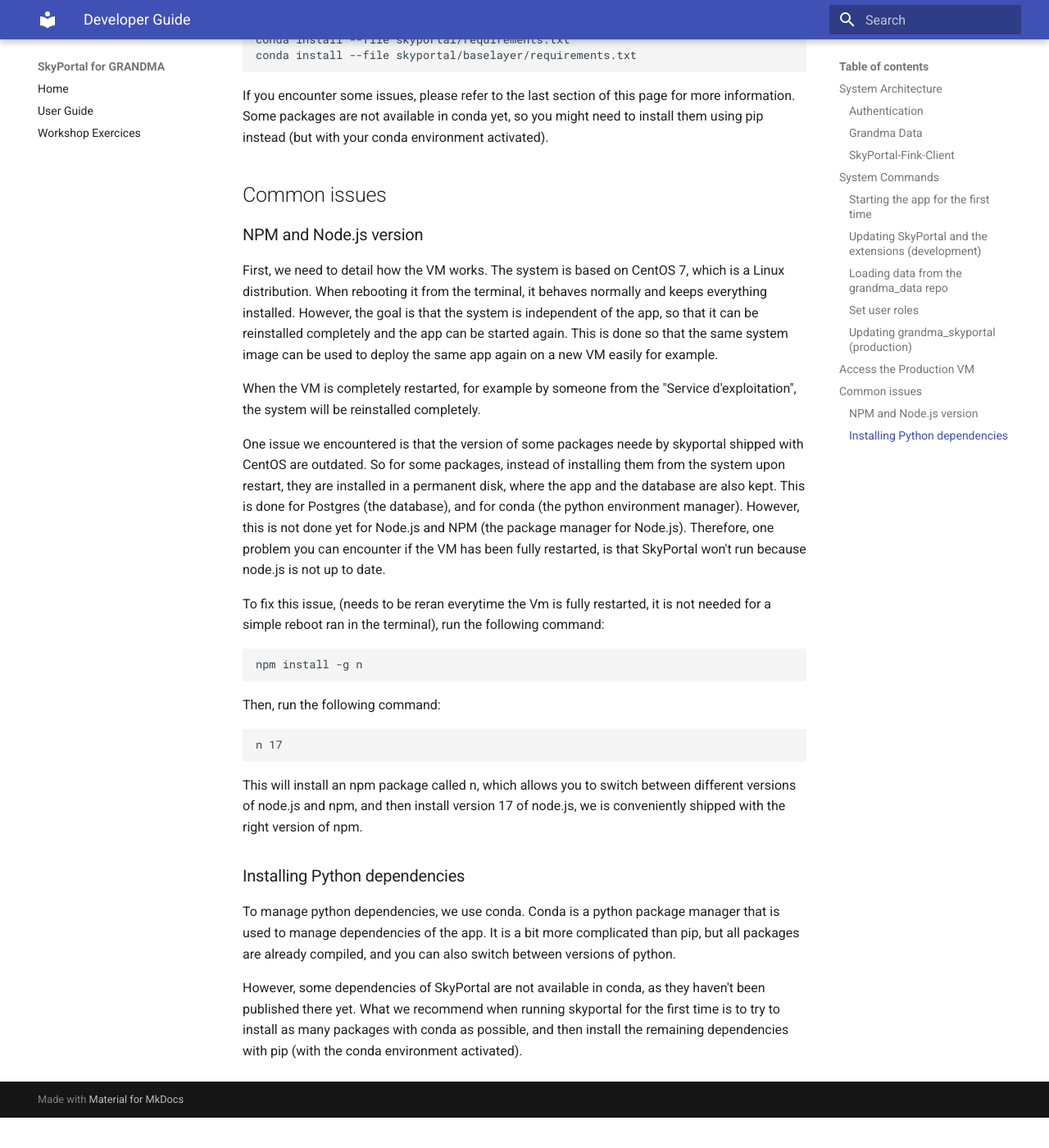
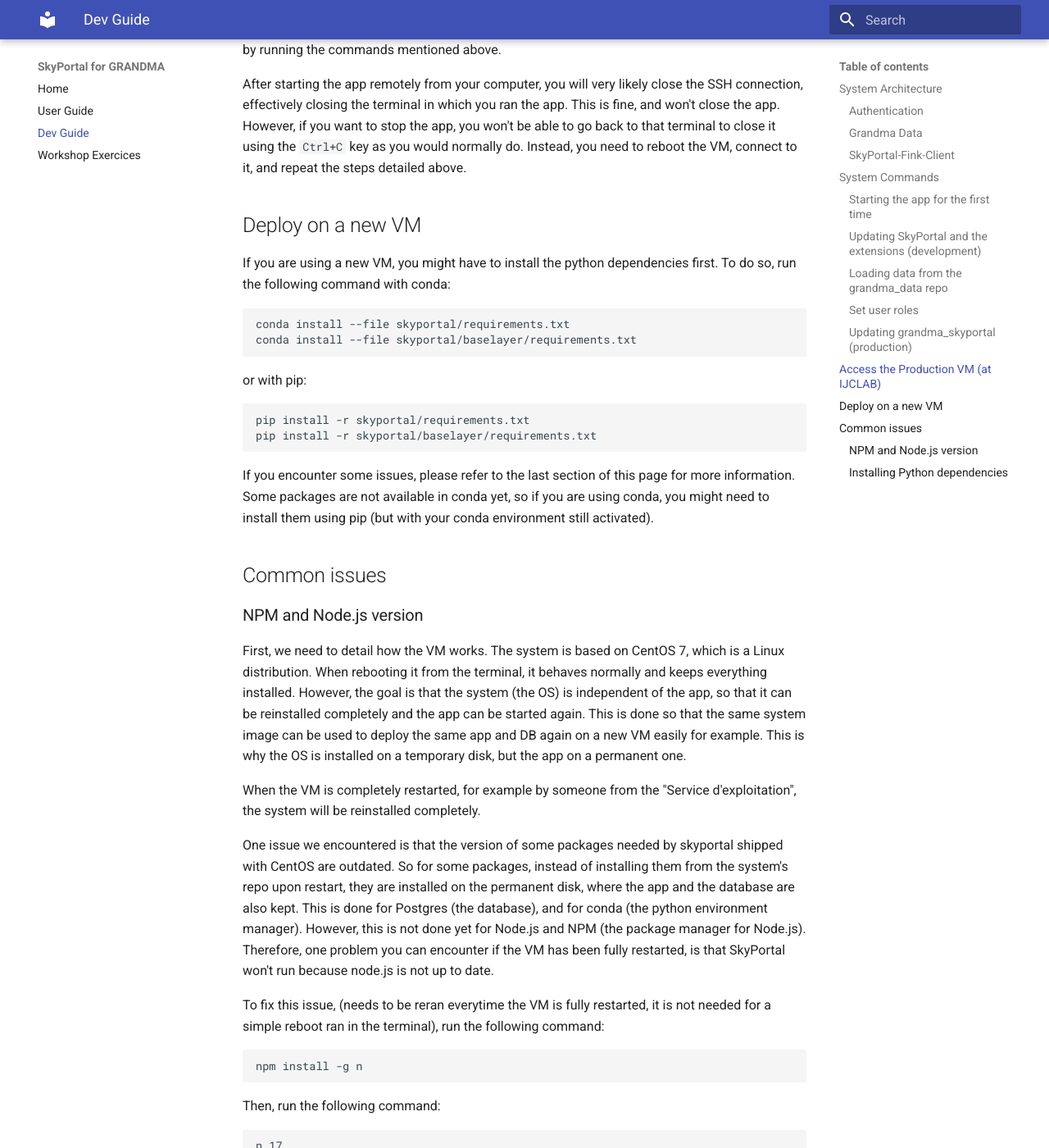
Before and after one commit to grandma-collaboration/icare, an MkDocs documentation site: the page built from docs/dev_guide/index.md, in a window 1280 px wide and 1400 px high, scrolled down 8623 px. Shown: the whole window at 82% size. Built offline with MkDocs 1.6.1 and Material for MkDocs 9.7.7, drawn with Linux system fonts in a browser that asks for light colours; before the commit the page ends 9986 px from its top, so only the background shows below that; some of the changed text lies outside the part shown.

Commit message:
corrections

````diff
--- a/docs/dev_guide/index.md
+++ b/docs/dev_guide/index.md
@@ -13,9 +13,9 @@
 
 Using basic SkyPortal, you have baselayer as a submodule, and skyportal on top of it adding backend and frontend.
 
-*Important to note for later, is that baselayer is where the authentication with Google is handled.*
+*One important thing keep in mind, is that baselayer is where the authentication with Google is handled.*
 
-Here, we want to add feature on top of skyportal, but also modify existing features in both skyportal and baselayer.
+Here, we want to add features on top of skyportal, but also modify existing features in both skyportal and baselayer.
 In order to do this, we have an extensions directory, containing the different features we want to add.
 It could have extensions other than skyportal if we need to run other apps at the same time as skyportal, but for now we only have an extensions/skyportal directory containing new/modified features for skyportal and baselayer.
 Here is how it is structured:
@@ -154,8 +155,8 @@
     skyportal : Makefile
 ```
 
-grandma_data is a submodule, pointing to a git repo where we gather technical information about telescopes and instruments. They are contained in yaml files, and we added `db_grandma.yaml` that references to the telescope and instruments in the git repo.
-Then, we added a Makefile in skyportal, that adds a command to load the data in the database: `make load_grandma_data`.
+grandma_data is a submodule, pointing to a git repo containing yaml files where we gather technical information about telescopes and instruments. In SkyPortal, you can populate the DB using yaml files, which is why we added a `db_grandma.yaml` that references to the telescope and instruments from grandma_data.
+Then, we modified SkyPortal's Makefile to add a command that allows us to load the data in the database: `make load_grandma_data`.
 
 ### SkyPortal-Fink-Client
 
@@ -168,18 +169,18 @@
     fink : skyportal_fink_client
 ```
 
-Seperately from this project, we developed an extension for skyportal called skyportal-fink-client. It is a client that polls alerts data from Fink broker, and pushes them to SkyPortal. GRANDMA needs it to receive alerts for kilonova candidates.
+Seperately from this project, we developed an extension for skyportal called skyportal-fink-client. It is a client that polls alerts from Fink broker, and pushes them to SkyPortal. GRANDMA needs it to receive alerts for kilonova candidates.
 
-To make it easier during deployment (to avoid to configure it and start it manually and seperately from skyportal), we added a script to configure it and run it automatically with skyportal as a microservice.
-When starting SkyPortal, it will wait for the app to be fully started, verify that the DB contains the telescope(s) and instrument(s) associated to the alerts, and then it will start polling them. Everything is logged in the log folder of skyportal along with the other logs of the app. This is done so you can keep a history of the alerts that were polled, so you can verify that the alerts are being pushed to SkyPortal correctly.
+To make it easier during deployment (to avoid to configure it and start it manually, and seperately from skyportal), we added a script to configure it and run it automatically in skyportal as a microservice.
+When starting SkyPortal, it will wait for the app to be fully started, verify that the DB contains the telescope(s) and instrument(s) associated to the alerts, and then it will start polling and posting them. Everything is logged in the log folder of skyportal along with the other logs of the app. This is done so you can keep a history of the alerts that were polled, to verify if needed that the alerts are being pushed to SkyPortal correctly.
 
 ## System Commands
 
 Now that we've explored the architecture of grandma_skyportal, let's see how do we actually add the extensions to SkyPortal, update Skyportal and said extensions, and much more.
 
-In grandma_skyportal, you'll find a launcher directory, containing different commands. The taxonomy of the launcher directly follows the one established in Fritz, for consistency sake.
+In grandma_skyportal, you'll find a launcher directory, containing different commands. The launcher directory follows the same patterns established in Fritz, for consistency sake.
 
-Here are the diffent commands, all prefixed with `./grandma.sh`.
+Here are the different commands, all prefixed with `./grandma.sh` to run:
 
 - run
 - update
@@ -189,9 +190,19 @@
 - set_user_role
 - load_grandma_data
 
-In this documentation, we'll focus only on the use of the `run` command. Effectively, other commands will we called along with the `run` command, as arguments. For example, we can use `./grandma.sh run --clear --init` to clear the database, recreate tables and then run the app.
+In this documentation, we'll focus only on the `run` command. Effectively, other commands will we called along with the `run` command as arguments. For example, we can use `./grandma.sh run --clear --init` to clear the database, recreate tables and then run the app.
 
 ### Starting the app for the first time
+
+First, you need to install the dependencies required to use the commands mentioned in the previous section. Whether you use the `pip` or `conda` package manager, you need to install the packages from the `requirements.txt` file.
+
+```
+pip install -r requirements.txt
+```
+or
+```
+conda install --file requirements.txt
+```
 
 To run the app for the first time, we can use the `run` command as such:
 ```
@@ -202,12 +213,12 @@
 
 ### Updating SkyPortal and the extensions (development)
 
-To update the version of SkyPortal that is pinned in the app, we can use the `update` command as such:
+To update the version of SkyPortal that is pinned in the repo, we can use the `update` command as such:
 ```
 ./grandma.sh run --do_update
 ```
 
-This will update the version of SkyPortal that is pinned in the app. When doing so, we are basically running a `git diff` to see which files have been modified. If some of these files are also the files we have modified in the extensions folder, we also need to merge new changes into the extensions folder. If we don't do this, when replacing skyportal's files by the files in the extensions folder, we'll lose the changes we new changes from SkyPortal. Besides from missing on new features, it is very likely to break the app. Which is why, when we detect that some skyportal changes affect the files in extensions, we give the user 3 choices:
+This will update the version of SkyPortal that is pinned in the app. When doing so, we are basically running a `git diff` to see which files have been modified. If some of those files are also the files we have copied and modified in the extensions folder, we need to merge new changes in the extensions folder. If we don't do this, when replacing skyportal's files by the files in the extensions folder, we'll lose new changes. And besides from missing on new features, it is very likely to break the app. Which is why, when we detect that some skyportal changes affect the files in extensions, we give the user 3 choices to choose from:
 
 - Stop running the app, and merge new changes in the extensions folder. The user can then go to the extensions folder and fix potential merge conflict before running the app again.
 - Update SkyPortal and run the app without updating files in the extensions folder. This will likely break the app.
@@ -238,15 +249,15 @@
 
 ### Updating grandma_skyportal (production)
 
-The commands mentioned above are meant to update the version of skyportal that is pinned along with the extensions. Once that is done, the developer has to commit new changes to the branch that is used in production.
+The commands mentioned above are meant to update the version of skyportal that is pinned in the repo, along with the extensions. Once that is done, the developer has to commit new changes to the branch that is used in production.
 
 Before attempting to update the app in production, we need to make sure that the current state of the database is stamped using alembic. This is done so that when updating the app, if the models of some tables has been modified, or if new tables have been added, alembic is able to apply the changes to the database.
-To do that, go to the `patched_skyportal` folder, and run the following command:
+To do that in production, stop the app, go to the `patched_skyportal` folder, and run the following command:
 ```
 PYTHONPATH=. alembic -x config=config.yaml stamp head
 ```
 
-Then, in production, simply stop the app, run
+Then, run
 ```
 git pull
 ```
@@ -255,9 +266,9 @@
 ```
 ./grandma.sh run --update_prod
 ```
-to update the app in production. When the app runs, as the database state has been stamped, a migration server should start automatically and update the database.
+to update the app in production. When the app runs, as the database's state has been stamped, a migration server should start automatically and update the database.
 
-## Access the Production VM
+## Access the Production VM (at IJCLAB)
 
 We deployed grandma_skyportal on a VM at IJCLAB/CNRS, which is accessible remotely via SSH. However, for security reasons, we don't want to expose an SSH connection to the public internet. Which is why you will need an IJCLAB account, so you can first connect to a public VM of IJCLAB, and then connect to the private VM dedicated to grandma_skyportal.
 
@@ -297,24 +308,33 @@
 
 After starting the app remotely from your computer, you will very likely close the SSH connection, effectively closing the terminal in which you ran the app. This is fine, and won't close the app. However, if you want to stop the app, you won't be able to go back to that terminal to close it using the `Ctrl+C` key as you would normally do. Instead, you need to reboot the VM, connect to it, and repeat the steps detailed above.
 
-If you are using a new VM, you might have to install the python dependencies first. To do so, run the following command:
+## Deploy on a new VM
+
+If you are using a new VM, you might have to install the python dependencies first. To do so, run the following command with conda:
 ```
 conda install --file skyportal/requirements.txt
 conda install --file skyportal/baselayer/requirements.txt
 ```
-If you encounter some issues, please refer to the last section of this page for more information. Some packages are not available in conda yet, so you might need to install them using pip instead (but with your conda environment activated).
+
+or with pip:
+```
+pip install -r skyportal/requirements.txt
+pip install -r skyportal/baselayer/requirements.txt
+```
+
+If you encounter some issues, please refer to the last section of this page for more information. Some packages are not available in conda yet, so if you are using conda, you might need to install them using pip (but with your conda environment still activated).
 
 ## Common issues
 
 ### NPM and Node.js version
 
-First, we need to detail how the VM works. The system is based on CentOS 7, which is a Linux distribution. When rebooting it from the terminal, it behaves normally and keeps everything installed. However, the goal is that the system is independent of the app, so that it can be reinstalled completely and the app can be started again. This is done so that the same system image can be used to deploy the same app again on a new VM easily for example.
+First, we need to detail how the VM works. The system is based on CentOS 7, which is a Linux distribution. When rebooting it from the terminal, it behaves normally and keeps everything installed. However, the goal is that the system (the OS) is independent of the app, so that it can be reinstalled completely and the app can be started again. This is done so that the same system image can be used to deploy the same app and DB again on a new VM easily for example. This is why the OS is installed on a temporary disk, but the app on a permanent one.
 
 When the VM is completely restarted, for example by someone from the "Service d'exploitation", the system will be reinstalled completely.
 
-One issue we encountered is that the version of some packages neede by skyportal shipped with CentOS are outdated. So for some packages, instead of installing them from the system upon restart, they are installed in a permanent disk, where the app and the database are also kept. This is done for Postgres (the database), and for conda (the python environment manager). However, this is not done yet for Node.js and NPM (the package manager for Node.js). Therefore, one problem you can encounter if the VM has been fully restarted, is that SkyPortal won't run because node.js is not up to date.
+One issue we encountered is that the version of some packages needed by skyportal shipped with CentOS are outdated. So for some packages, instead of installing them from the system's repo upon restart, they are installed on the permanent disk, where the app and the database are also kept. This is done for Postgres (the database), and for conda (the python environment manager). However, this is not done yet for Node.js and NPM (the package manager for Node.js). Therefore, one problem you can encounter if the VM has been fully restarted, is that SkyPortal won't run because node.js is not up to date.
 
-To fix this issue, (needs to be reran everytime the Vm is fully restarted, it is not needed for a simple reboot ran in the terminal), run the following command:
+To fix this issue, (needs to be reran everytime the VM is fully restarted, it is not needed for a simple reboot ran in the terminal), run the following command:
 ```
 npm install -g n
 ```
@@ -328,7 +348,9 @@
 
 ### Installing Python dependencies
 
-To manage python dependencies, we use conda. Conda is a python package manager that is used to manage dependencies of the app. It is a bit more complicated than pip, but all packages are already compiled, and you can also switch between versions of python.
+To manage python dependencies in production, we use conda. Conda is a python package manager that is used to manage the dependencies of the app. It is a bit more complicated than pip, but all packages are pre-compiled, and you can also switch between versions of python very easily.
 
 However, some dependencies of SkyPortal are not available in conda, as they haven't been published there yet.
-What we recommend when running skyportal for the first time is to try to install as many packages with conda as possible, and then install the remaining dependencies with pip (with the conda environment activated).
+What we recommend when running skyportal for the first time is to try to install as many packages as possible with conda, and then install the remaining dependencies with pip (with the conda environment activated).
+
+Good luck!
--- a/mkdocs.yml
+++ b/mkdocs.yml
@@ -3,6 +3,7 @@
 nav:
   - Home : index.md
   - User Guide : ./user_guide/index.md
+  - Dev Guide : ./dev_guide/index.md
   - Workshop Exercices: ./workshop/index.md
 
 theme:
````
Also changed, not shown: other parts of docs/dev_guide/index.md (+5 -4 lines).
